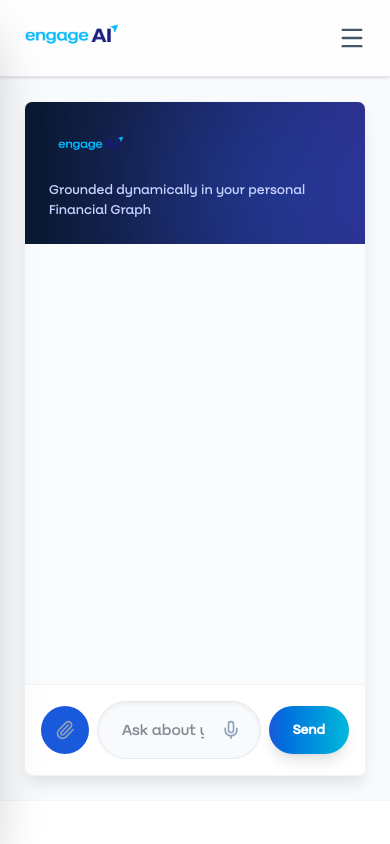
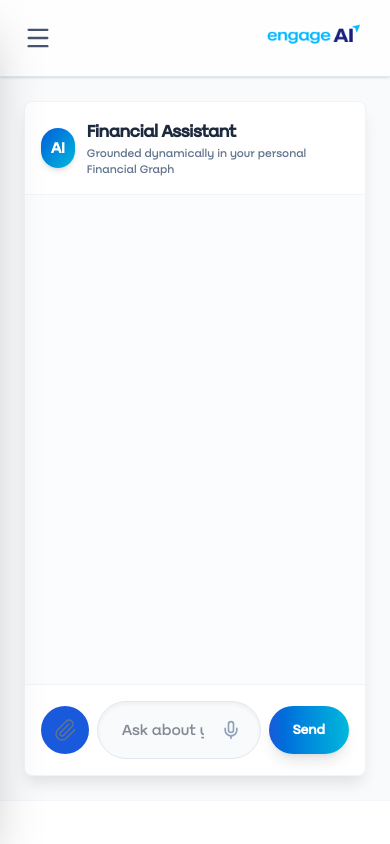
Before and after one commit to aaravgupta0202/engageAI, a React (Vite) app in the folder frontend/: page /chat in a window 390 px wide. Shown: the top 844 px of the page. Built offline with nearby package versions, Linux system fonts and the light colour scheme.

Commit message:
Fix UI feedback: mobile header layout, mobile button wrapping, and clean chat UI

```diff
--- a/frontend/src/App.tsx
+++ b/frontend/src/App.tsx
@@ -46,12 +46,21 @@
       {!isLanding && (
         <>
           <header className="sticky top-0 z-50 bg-white/80 backdrop-blur-md border-b border-slate-200 px-4 md:px-6 py-4 flex justify-between items-center transition-all duration-300 shadow-sm">
-            <div className="flex items-center -ml-3 md:-ml-3 cursor-pointer group shrink-0" onClick={() => handleNavigate('landing')}>
-              <img src="/favicon.png" alt="engageAI Logo" className="h-20 md:h-24 w-auto group-hover:opacity-80 transition-opacity object-contain -my-6 scale-125 md:scale-125 ml-2 md:ml-0" />
+            {/* Mobile Menu Toggle */}
+            <button
+              className={`md:hidden p-2 text-slate-600 hover:bg-slate-100 rounded-lg transition-colors z-50 order-1 ${isMobileMenuOpen ? 'opacity-0 pointer-events-none' : ''}`}
+              onClick={() => setIsMobileMenuOpen(true)}
+            >
+              <Menu size={28} />
+            </button>
+
+            {/* Logo */}
+            <div className="flex items-center cursor-pointer group shrink-0 order-2 md:order-1 ml-auto md:ml-0" onClick={() => handleNavigate('landing')}>
+              <img src="/favicon.png" alt="engageAI Logo" className="h-20 md:h-24 w-auto group-hover:opacity-80 transition-opacity object-contain -my-6 scale-125" />
             </div>
 
             {/* Desktop Navigation */}
-            <nav className="hidden md:flex space-x-1">
+            <nav className="hidden md:flex space-x-1 order-2">
               {['generator', 'dashboard', 'agent', 'recommendations', 'actions', 'chat', 'catalog'].map((page) => {
                 const hasRunAnalysis = activeCustomerId ? localStorage.getItem(`analysis_run_${activeCustomerId}`) === 'true' : false;
                 const hasSelectedAction = activeCustomerId ? localStorage.getItem(`selected_action_${activeCustomerId}`) !== null : false;
@@ -85,14 +94,6 @@
                 );
               })}
             </nav>
-
-            {/* Mobile Menu Toggle */}
-            <button
-              className="md:hidden p-2 text-slate-600 hover:bg-slate-100 rounded-lg transition-colors z-50"
-              onClick={() => setIsMobileMenuOpen(!isMobileMenuOpen)}
-            >
-              {isMobileMenuOpen ? <X size={28} /> : <Menu size={28} />}
-            </button>
           </header>
 
           {/* Mobile Sidebar Navigation */}
--- a/frontend/src/pages/AiChat.tsx
+++ b/frontend/src/pages/AiChat.tsx
@@ -166,12 +166,16 @@
   return (
     <div className="max-w-4xl mx-auto flex flex-col h-[80vh] animate-in slide-in-from-bottom-4 duration-500">
       <Card className="flex-1 flex flex-col glass-card border-0 overflow-hidden shadow-2xl">
-        <CardHeader className="bg-gradient-to-r from-sbi-navy to-indigo-900 text-white p-6 relative overflow-hidden">
-          <div className="absolute top-0 right-0 w-64 h-64 bg-sbi-blue opacity-20 rounded-full blur-3xl -mr-10 -mt-10 animate-pulse"></div>
-          <CardTitle className="text-2xl font-bold flex items-center relative z-10">
-            <img src="/favicon.png" alt="engageAI Logo" className="h-14 w-auto object-contain -my-2 scale-125" />
-          </CardTitle>
-          <p className="text-sm text-indigo-200 mt-2 relative z-10">Grounded dynamically in your personal Financial Graph</p>
+        <CardHeader className="bg-white dark:bg-slate-900 border-b border-slate-100 dark:border-slate-800 p-4">
+          <div className="flex items-center space-x-3">
+            <div className="w-10 h-10 rounded-full bg-gradient-to-br from-sbi-blue to-cyan-500 flex items-center justify-center text-white shadow-md">
+              <span className="font-bold">AI</span>
+            </div>
+            <div>
+              <CardTitle className="text-lg font-bold text-slate-800 dark:text-white">Financial Assistant</CardTitle>
+              <p className="text-xs text-slate-500 dark:text-slate-400">Grounded dynamically in your personal Financial Graph</p>
+            </div>
+          </div>
         </CardHeader>
 
         <CardContent className="flex-1 p-6 overflow-y-auto space-y-6 bg-slate-50/50 dark:bg-slate-900/50">
@@ -244,8 +248,8 @@
             className="hidden"
             accept=".txt,.csv,.json,.md"
           />
-          <Button variant="ghost" onClick={() => fileInputRef.current?.click()} className="rounded-full w-12 h-12 p-0 text-slate-400 hover:text-sbi-blue hover:bg-sbi-blue/10 shrink-0">
-            <Paperclip size={20} />
+          <Button variant="ghost" onClick={() => fileInputRef.current?.click()} className="rounded-full w-12 h-12 p-0 text-slate-500 hover:text-sbi-blue hover:bg-slate-100 dark:hover:bg-slate-800 shrink-0">
+            <Paperclip size={24} strokeWidth={1.5} />
           </Button>
           <div className="flex-1 relative flex items-center">
             <input
--- a/frontend/src/pages/RecommendationsCenter.tsx
+++ b/frontend/src/pages/RecommendationsCenter.tsx
@@ -115,7 +115,7 @@
                 </div>
 
                 {/* Actions */}
-                <div className="flex flex-row md:flex-col gap-3 w-full md:w-auto shrink-0 mt-4 md:mt-0">
+                <div className="flex flex-col gap-3 w-full md:w-auto shrink-0 mt-4 md:mt-0">
                   <Button
                     onClick={() => handleAccept(rec.product)}
                     className="flex-1 md:w-40 rounded-full shadow-md bg-emerald-500 hover:bg-emerald-600 text-white font-bold transition-all hover:scale-105 flex items-center justify-center"
```
